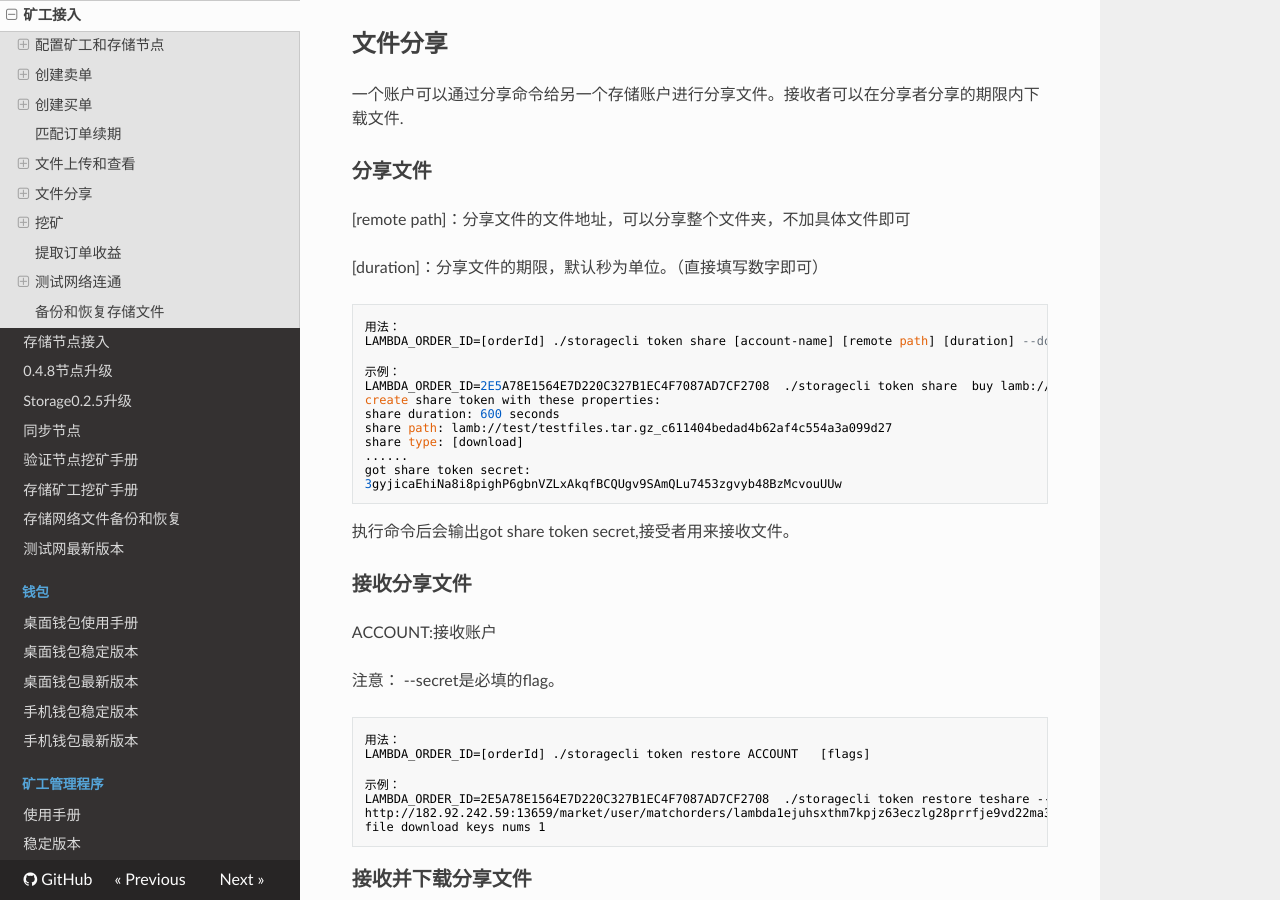
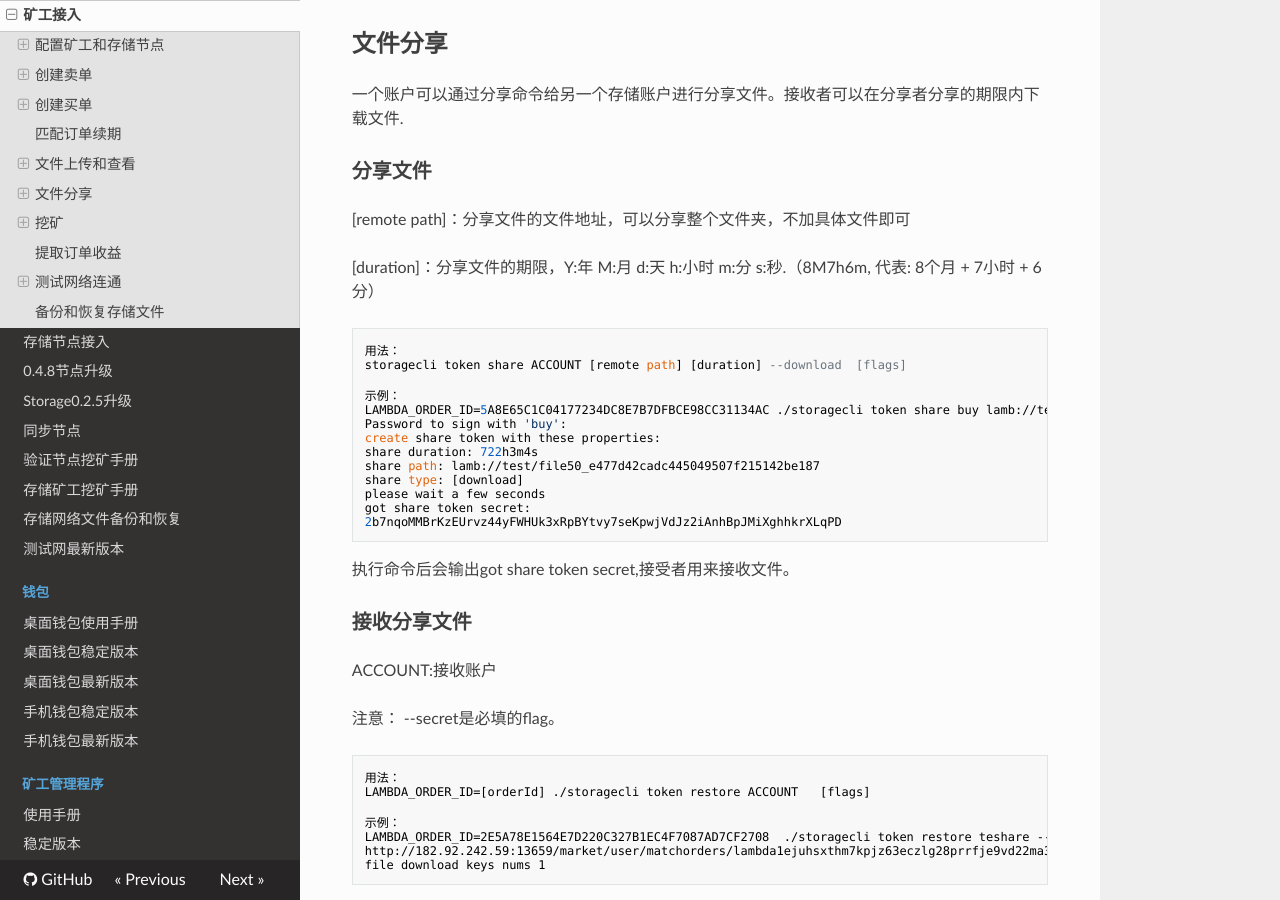
Before and after one commit to fireagainsmile/launch, an MkDocs documentation site: the page built from docs/Testnet-Miner-Guide.md, in a window 1280 px wide and 900 px high, scrolled down 11091 px. Built offline with MkDocs 1.6.1, drawn with Linux system fonts in a browser that asks for light colours; nearby versions of some CDN libraries.

Commit message:
Update Testnet-Miner-Guide.md

````diff
--- a/docs/Testnet-Miner-Guide.md
+++ b/docs/Testnet-Miner-Guide.md
@@ -541,24 +541,24 @@ ProviderStatus为矿工状态，Avaialable为正常状态，Maintaining矿工正
 
 ### 分享文件
 
- [account-name]:是分享文件的账户
-
  [remote path]：分享文件的文件地址，可以分享整个文件夹，不加具体文件即可
 
- [duration]：分享文件的期限，默认秒为单位。（直接填写数字即可）
+ [duration]：分享文件的期限，Y:年 M:月 d:天 h:小时 m:分 s:秒.（8M7h6m, 代表: 8个月 + 7小时 + 6分）
+
 ```
 用法：
-LAMBDA_ORDER_ID=[orderId] ./storagecli token share [account-name] [remote path] [duration] --download  [flags]
+storagecli token share ACCOUNT [remote path] [duration] --download  [flags]
 
 示例：
-LAMBDA_ORDER_ID=2E5A78E1564E7D220C327B1EC4F7087AD7CF2708  ./storagecli token share  buy lamb://test/testfiles.tar.gz_c611404bedad4b62af4c554a3a099d27   600  --download
+LAMBDA_ORDER_ID=5A8E65C1C04177234DC8E7B7DFBCE98CC31134AC ./storagecli token share buy lamb://test/file50_e477d42cadc445049507f215142be187  1M2h3m4s  --download
+Password to sign with 'buy':
 create share token with these properties:
-share duration: 600 seconds
-share path: lamb://test/testfiles.tar.gz_c611404bedad4b62af4c554a3a099d27
+share duration: 722h3m4s
+share path: lamb://test/file50_e477d42cadc445049507f215142be187
 share type: [download]
-......
+please wait a few seconds
 got share token secret:
-3gyjicaEhiNa8i8pighP6gbnVZLxAkqfBCQUgv9SAmQLu7453zgvyb48BzMcvouUUw
+2b7nqoMMBrKzEUrvz44yFWHUk3xRpBYtvy7seKpwjVdJz2iAnhBpJMiXghhkrXLqPD
 ```
 执行命令后会输出got share token secret,接受者用来接收文件。
 
````
